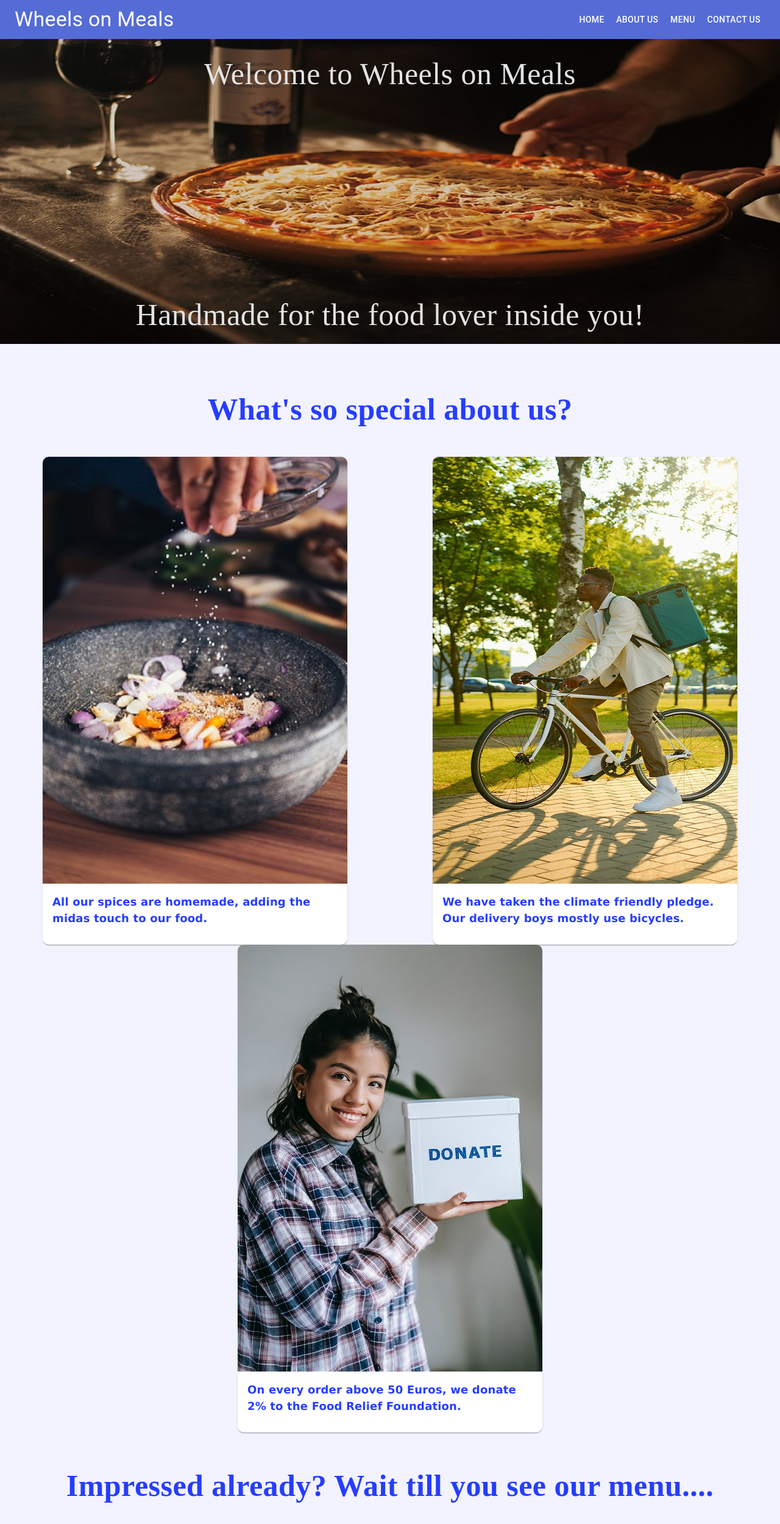
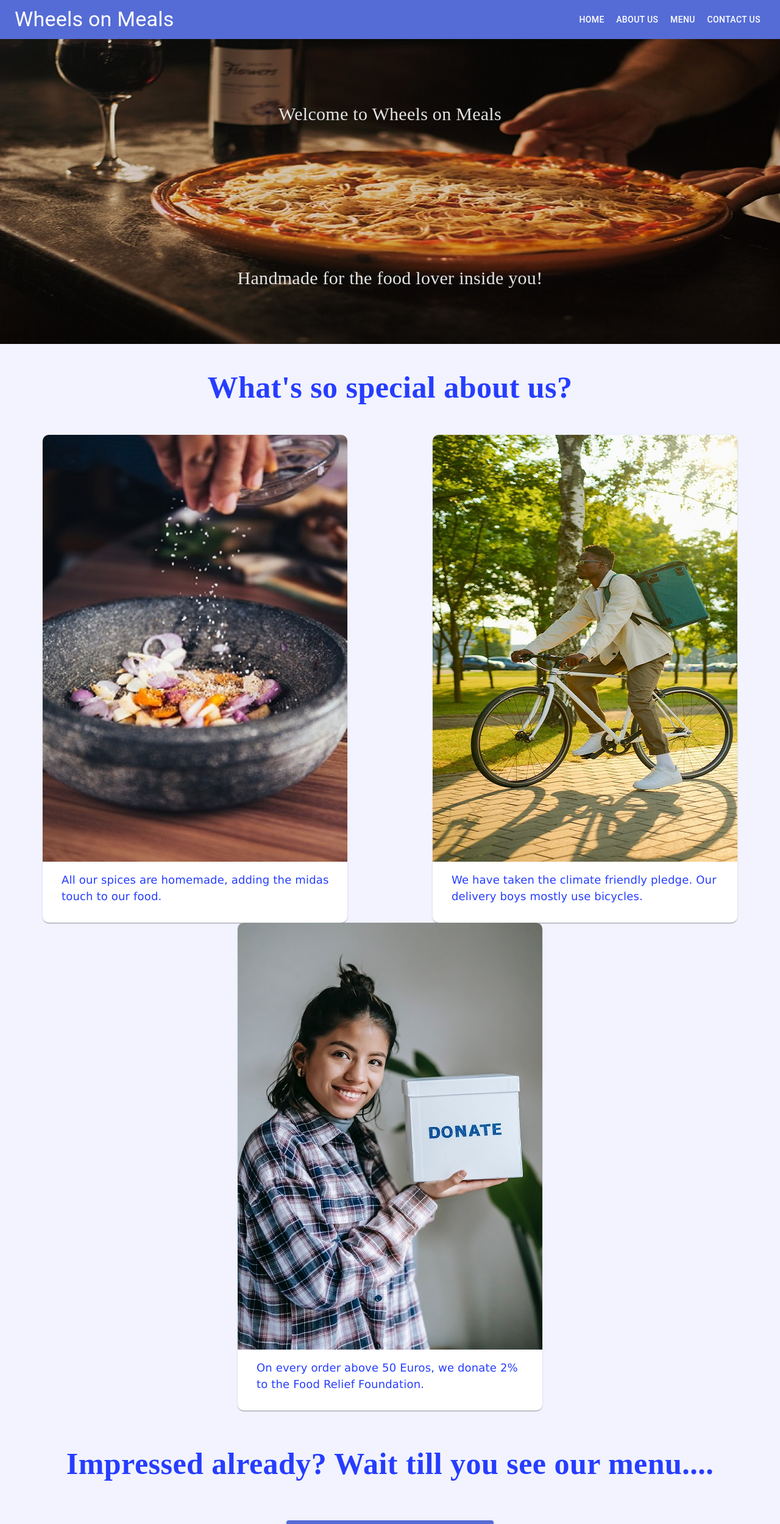
Before and after one commit to Kasheesh-PrabhuDesai/Full-Stack-Web-Development, a Next.js app in the folder Food Delivery App/food_delivery/: page / in a window 1280 px wide. Shown: the top 2499 px of the page at 61% size. Built offline with nearby package versions, Linux system fonts and the light colour scheme.

Commit message:
UPDATED the font sizes of text and positions of the text

```diff
--- a/Food Delivery App/food_delivery/pages/index.tsx
+++ b/Food Delivery App/food_delivery/pages/index.tsx
@@ -16,14 +16,16 @@ const useStyle = makeStyles(theme =>
             padding: 0
         },
         displayWelcomeTextGrid1: {
-            marginTop: theme.spacing(-60)
+            marginTop: theme.spacing(-50),
+            justifyContent: "center"
         },
         displayWelcomeTextGrid2: {
-            marginTop: theme.spacing(40)
+            marginTop: theme.spacing(28),
+            justifyContent: "center"
         },
         displayWelcomeText: {
             fontFamily: "Lucida calligraphy",
-            fontSize: 50,
+            fontSize: 30,
             color: "#e3e3e3",
             fontWeight: 400
         },
@@ -34,7 +36,7 @@ const useStyle = makeStyles(theme =>
             borderRadius: 10
         },
         introductionGrid: {
-            marginTop: theme.spacing(10),
+            marginTop: theme.spacing(15),
             paddingBottom: theme.spacing(5)
         },
         introductionText: {
@@ -50,8 +52,9 @@ const useStyle = makeStyles(theme =>
         productCardText: {
             fontFamily: "verdana",
             fontSize: 18,
-            fontWeight: 600,
-            color: "#263dff"
+            fontWeight: 400,
+            color: "#263dff",
+            marginLeft: 15
         },
         orderText: {
             fontFamily: "Lucida calligraphy",
@@ -65,11 +68,14 @@ const useStyle = makeStyles(theme =>
         menuButton: {
             padding: 5,
             minHeight: 70,
-            borderRadius: "40px"
+            borderRadius: "40px",
+            "&.active": {
+                background: "black"
+            }
         },
         menuButtonText: {
-            fontSize: 30,
-            fontWeight: 800,
+            fontSize: 20,
+            fontWeight: 300,
             fontFamily: "verdana"
         }
     })
@@ -85,10 +91,10 @@ export default function Home() {
             <Grid container className={classes.displayBackground}>
                 <img src={"/bg_4.jpg"} width={"100%"} height={"100%"} />
             </Grid>
-            <Grid container justifyContent={"center"} className={classes.displayWelcomeTextGrid1}>
+            <Grid container className={classes.displayWelcomeTextGrid1}>
                 <Typography className={classes.displayWelcomeText}>Welcome to Wheels on Meals</Typography>
             </Grid>
-            <Grid container justifyContent={"center"} className={classes.displayWelcomeTextGrid2}>
+            <Grid container className={classes.displayWelcomeTextGrid2}>
                 <Typography className={classes.displayWelcomeText}>Handmade for the food lover inside you!</Typography>
             </Grid>
             <Grid container justifyContent={"center"} className={classes.introductionGrid}>
```
